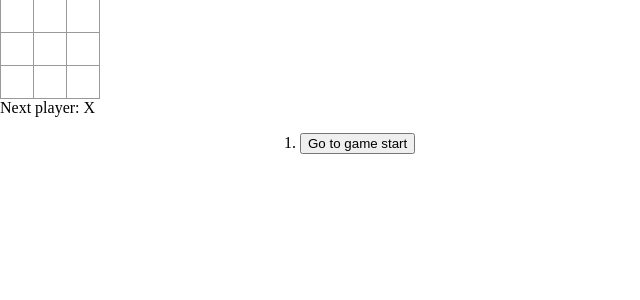
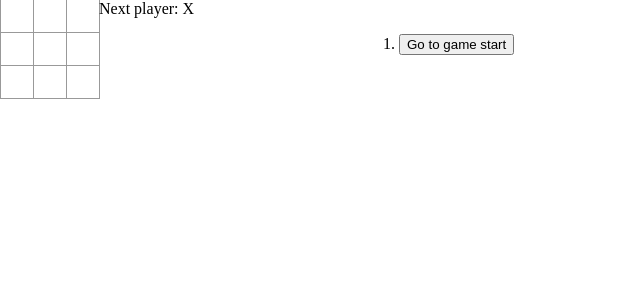
Before and after one commit to TzuCChan/Tic-Tac-Toe-React, a React (Create React App) app: page / in a window 1280 px wide. Shown: the top 300 px of the page, without its empty margins (0-640 px from the left). Built offline with nearby package versions, Linux system fonts and the light colour scheme.

Commit message:
.game {}

```diff
--- a/src/index.css
+++ b/src/index.css
@@ -1,3 +1,8 @@
+.game {
+  display: flex;
+  flex-direction: row;
+}
+
 .kbd-navigation .square:focus {
   background: #ddd;
 }
```
